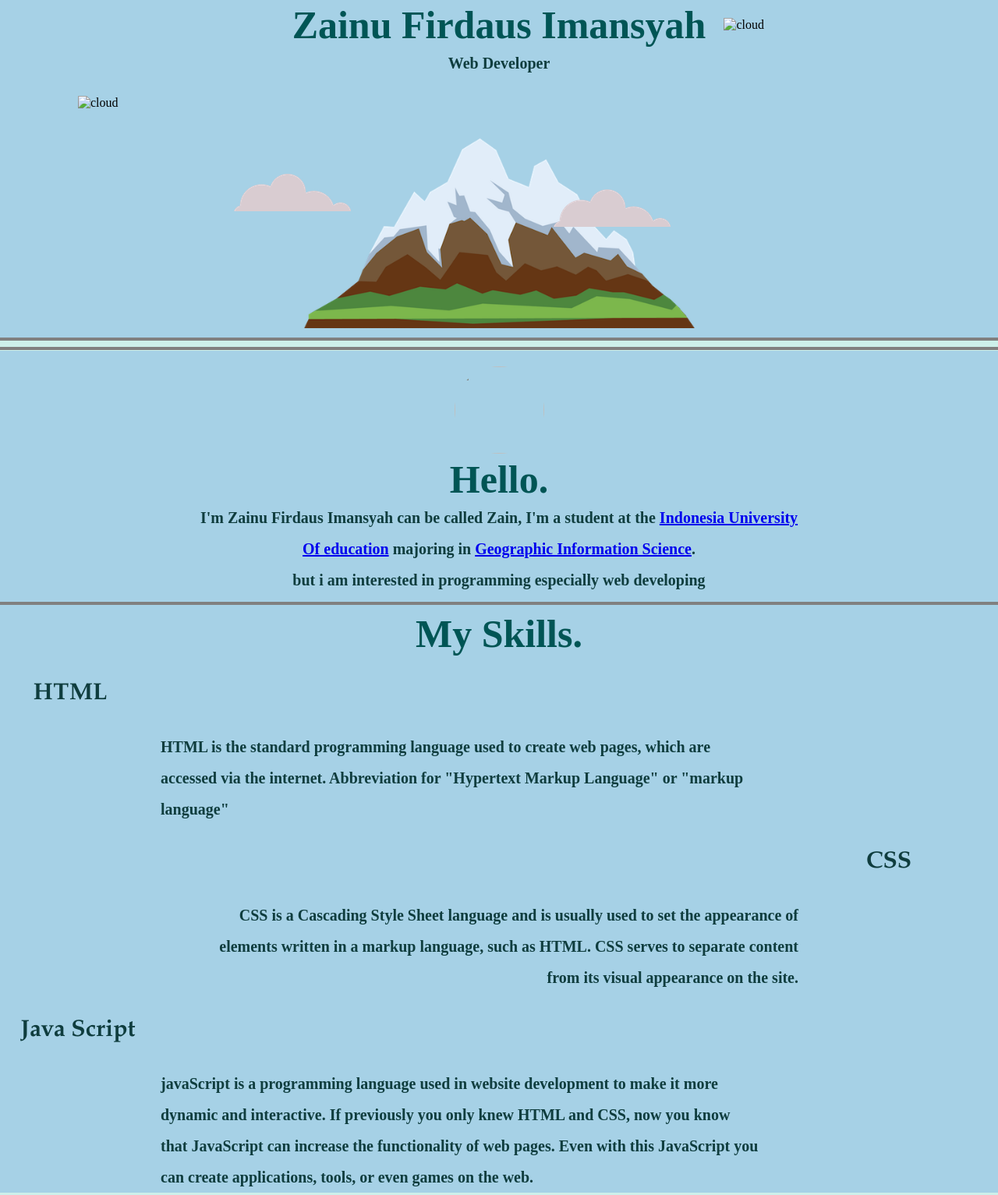
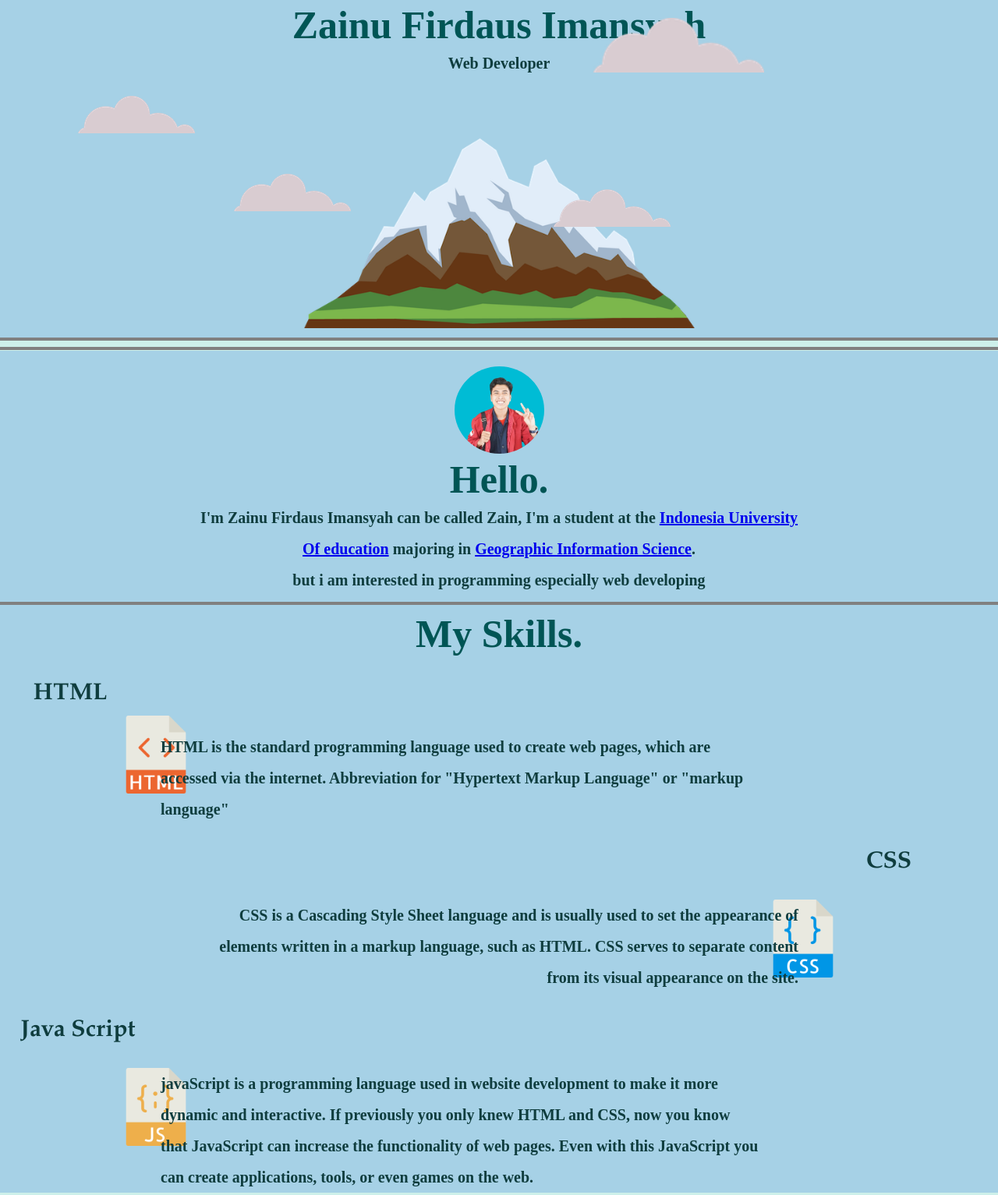
Before and after one commit to Zain031/CV-Zainu-Firdaus, a plain HTML site: page index.html in a window 1280 px wide. Shown: the part 77-1610 px from the top of the page at 78% size. Drawn offline with Linux system fonts and the light colour scheme.

Commit message:
Update index.html

```diff
--- a/index.html
+++ b/index.html
@@ -15,14 +15,14 @@
     <img class="mountain" src="Images\mountain.png" alt="mountain picture">
     <img class="cloud1" src="Images\cloud.png" alt="my cloud">
     <img class="cloud2" src="Images\cloud.png" alt="cloud">
-    <img class="cloud3" src="CV-Zainu Firdaus\Images\cloud.png" alt="cloud">
-    <img class="cloud4" src="CV-Zainu Firdaus\Images\cloud.png" alt="cloud">
+    <img class="cloud3" src="Images\cloud.png" alt="cloud">
+    <img class="cloud4" src="Images\cloud.png" alt="cloud">
 <hr size="4" noshade >
   </div>
     <hr size="4" noshade >
   <div class="dua">
         <div class="profile">
-      <img class="saya"src="CV-Zainu Firdaus\Images\aku.jpeg" alt="">
+      <img class="saya"src="Images\aku.jpeg" alt="">
       <h2>Hello.</h2>
       <p><strong>I'm Zainu Firdaus Imansyah can be called Zain, I'm a student at the <strong><a href="https://www.upi.edu/">Indonesia University Of education</a></strong> majoring in <strong><a href="http://saig.upi.edu/">
               Geographic Information Science</a></strong>.<br>but i am interested in programming especially web developing</strong></p>
@@ -32,7 +32,7 @@
       <h2>My Skills.</h2>
       <div class="html">
         <h3 class="html0">HTML</h3>
-        <img class="html1" src="CV-Zainu Firdaus\Images\html (1).png" alt="">
+        <img class="html1" src="Images\html (1).png" alt="">
         <p class="html2"><strong>HTML is the standard programming language used to create web pages, which are accessed via the internet. Abbreviation for
             "Hypertext Markup Language" or "markup language"</strong></p>
 
@@ -41,7 +41,7 @@
       <div class="css">
 
         <h3 class="css0">CSS</h3>
-        <img class="css1" src="CV-Zainu Firdaus\Images\css.png" alt="">
+        <img class="css1" src="Images\css.png" alt="">
         <p class="css2"><strong>CSS is a Cascading Style Sheet language and is usually used to set the appearance of elements written in a markup language,
             such as HTML. CSS serves to separate content from its visual appearance on the site.</strong></p>
       </div>
@@ -49,7 +49,7 @@
       <div class="java script">
 
         <h3 class="javascript0">Java Script</h3>
-        <img class="javascript1" src="CV-Zainu Firdaus\Images\javascript.png" alt="">
+        <img class="javascript1" src="Images\javascript.png" alt="">
         <p class="javascript2"><strong>javaScript is a programming language used in website development to make it more dynamic and interactive. If previously
             you only knew HTML and CSS, now you know that JavaScript can increase the functionality
             of web pages. Even with this JavaScript you can create applications, tools, or even games on the web.</strong></p>
```
